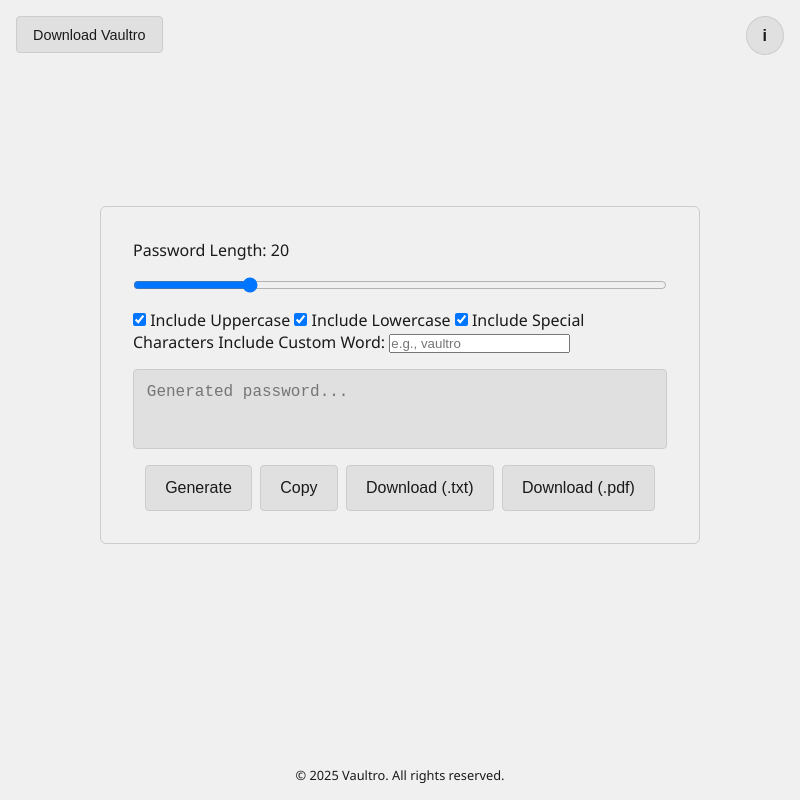
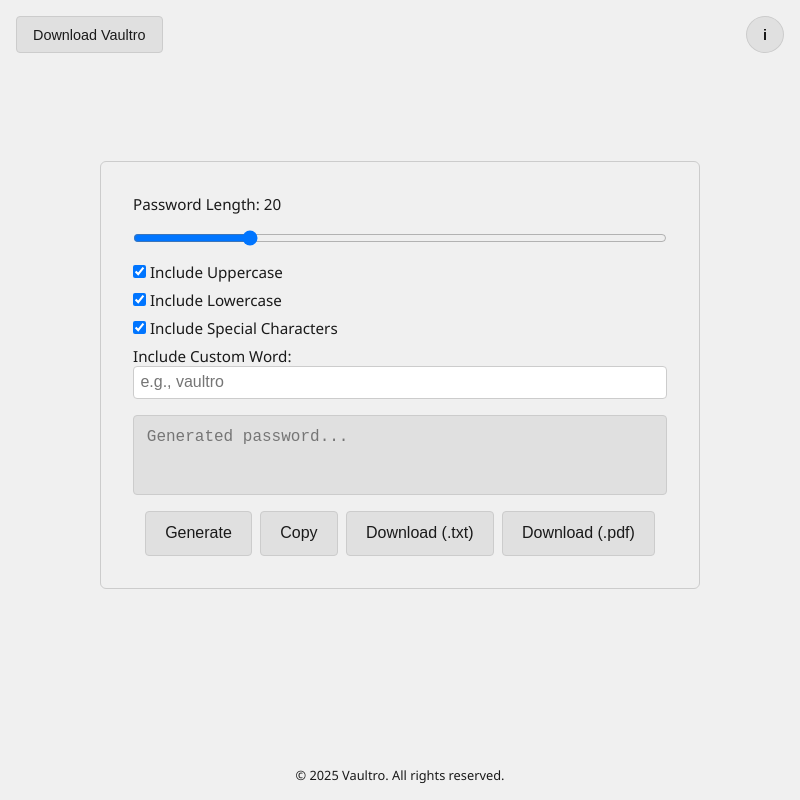
Before and after one commit to hamzaelhennawy/vaultro, an Electron app: page index.html in a window 800 px wide. Drawn offline with nearby package versions, Linux system fonts and the light colour scheme.

Commit message:
Update styles.css

```diff
--- a/styles.css
+++ b/styles.css
@@ -62,6 +62,28 @@ textarea#password-output {
   justify-content: center;
 }
 
+.options {
+  display: flex;
+  flex-direction: column;
+  gap: 0.5rem;
+}
+
+label {
+  font-size: 0.95rem;
+}
+
+input[type="text"] {
+  width: 100%;
+  padding: 0.4rem;
+  font-size: 1rem;
+  border-radius: 4px;
+  border: 1px solid var(--button-border);
+}
+
+input[type="range"] {
+  width: 100%;
+}
+
 button {
   background: var(--button-bg);
   color: var(--text);
@@ -84,10 +106,9 @@ footer {
   color: inherit;
 }
 
-.top-left-btn {
+.top-left-btn, .top-right-btn {
   position: absolute;
   top: 1rem;
-  left: 1rem;
   background: var(--button-bg);
   color: var(--text);
   border: 1px solid var(--button-border);
@@ -99,30 +120,9 @@ footer {
   z-index: 1000;
 }
 
-.top-left-btn:hover {
-  background: var(--button-hover);
-}
-.top-right-btn {
-  position: absolute;
-  top: 1rem;
-  right: 1rem;
-  background: var(--button-bg);
-  color: var(--text);
-  border: 1px solid var(--button-border);
-  padding: 0.6rem 1rem;
-  border-radius: 50%;
-  font-size: 1rem;
-  font-weight: bold;
-  cursor: pointer;
-  transition: background 0.3s ease;
-  z-index: 1000;
-}
+.top-left-btn { left: 1rem; }
+.top-right-btn { right: 1rem; border-radius: 50%; font-weight: bold; }
 
-.top-right-btn:hover {
-  background: var(--button-hover);
-}
-
-/* Modal styles */
 .modal {
   display: none;
   position: fixed;
@@ -148,8 +148,7 @@ footer {
   line-height: 1.6;
 }
 
-.modal-content h2,
-.modal-content h3 {
+.modal-content h2, .modal-content h3 {
   margin-top: 0;
 }
 
```
